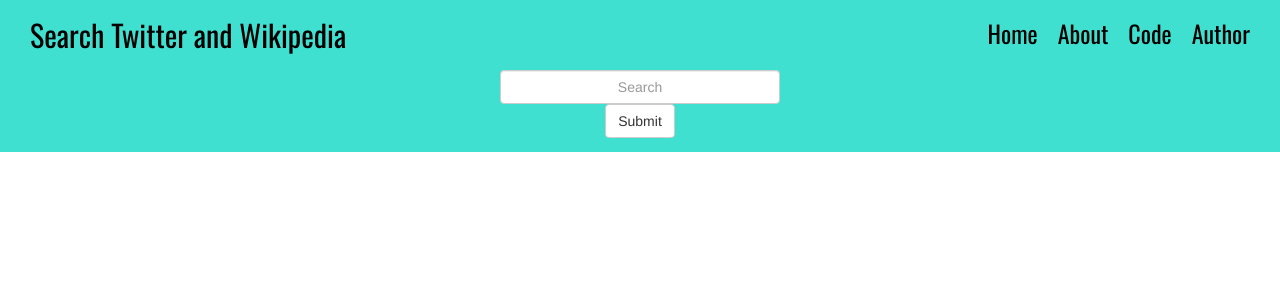
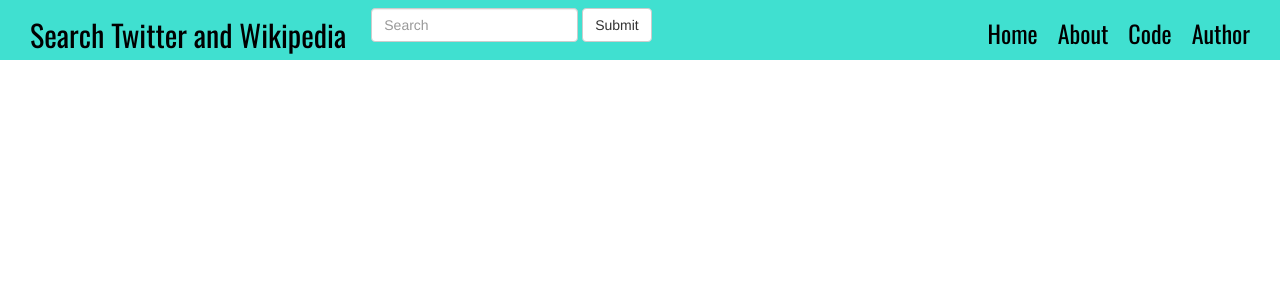
Before and after one commit to kottofy/PythonDjango-SearchApp, a Django app: page / in a window 1280 px wide. Shown: the top 300 px of the page. Run offline with Django 3.2, Linux system fonts and the light colour scheme.

Commit message:
moved search input into navbar

```diff
--- a/SearchApp/app/static/app/content/site.css
+++ b/SearchApp/app/static/app/content/site.css
@@ -2,6 +2,26 @@
 
 .search {
     padding-top: 10px !important;
+}
+
+.form-control:focus {
+    border-color: teal !important;
+}
+
+.navbar-default .navbar-toggle .icon-bar {
+    background-color: black !important;
+}
+
+.navbar-default .navbar-toggle {
+    border-color: turquoise !important;
+}
+
+.navbar-default .navbar-toggle:hover, .navbar-default .navbar-toggle:focus {
+    background-color: turquoise !important;
+}
+
+.navbar-default .navbar-collapse, .navbar-default .navbar-form {
+    border-color: turquoise !important;
 }
 
 .navbar {
--- a/SearchApp/app/templates/app/layout.html
+++ b/SearchApp/app/templates/app/layout.html
@@ -23,6 +23,12 @@
       </button>
       <h1 class="title"><a class="navbar-brand" href="http://kristinottofysearchapp.azurewebsites.net">Search Twitter and Wikipedia</a></h1>
     </div>
+      <form class="navbar-form navbar-left" role="search" action="/" method="GET">
+        <div class="form-group">
+          <input type="text" class="center form-control" placeholder="Search" id="query" name="query">
+        </div>
+        <button type="submit" class="center btn btn-default">Submit</button>
+      </form>
     <div class="collapse navbar-collapse" id="myNavbar">
       <ul class="nav navbar-nav navbar-right">
         <li><h3 class="link"><a href="http://kristinottofysearchapp.azurewebsites.net">Home</a><span></span></h3></li>
--- a/SearchApp/app/templates/app/search.html
+++ b/SearchApp/app/templates/app/search.html
@@ -2,24 +2,6 @@
 {% extends 'app/layout.html' %}
 
 {% block content %}
-    <div class="enter-query-container container">
-        <div class="row">
-            <div class="col-xs-12">
-                <form action="/" method="GET">
-                    <div class="row">
-                        <div class="search col-xs-12">
-                            <input class="center text-center form-control" id="query" type="text" name="query" placeholder="Search" required>
-                        </div>
-                    </div>
-                    <div class="row">
-                        <div class="text-center col-xs-12">
-                            <input class="btn btn-default" type="submit">
-                        </div>
-                    </div>
-                </form>
-             </div>
-        </div>
-    </div>
 
 <div class="results-container container">
     <div class="row">
```
Also changed, not shown: SearchApp/readme.md.
